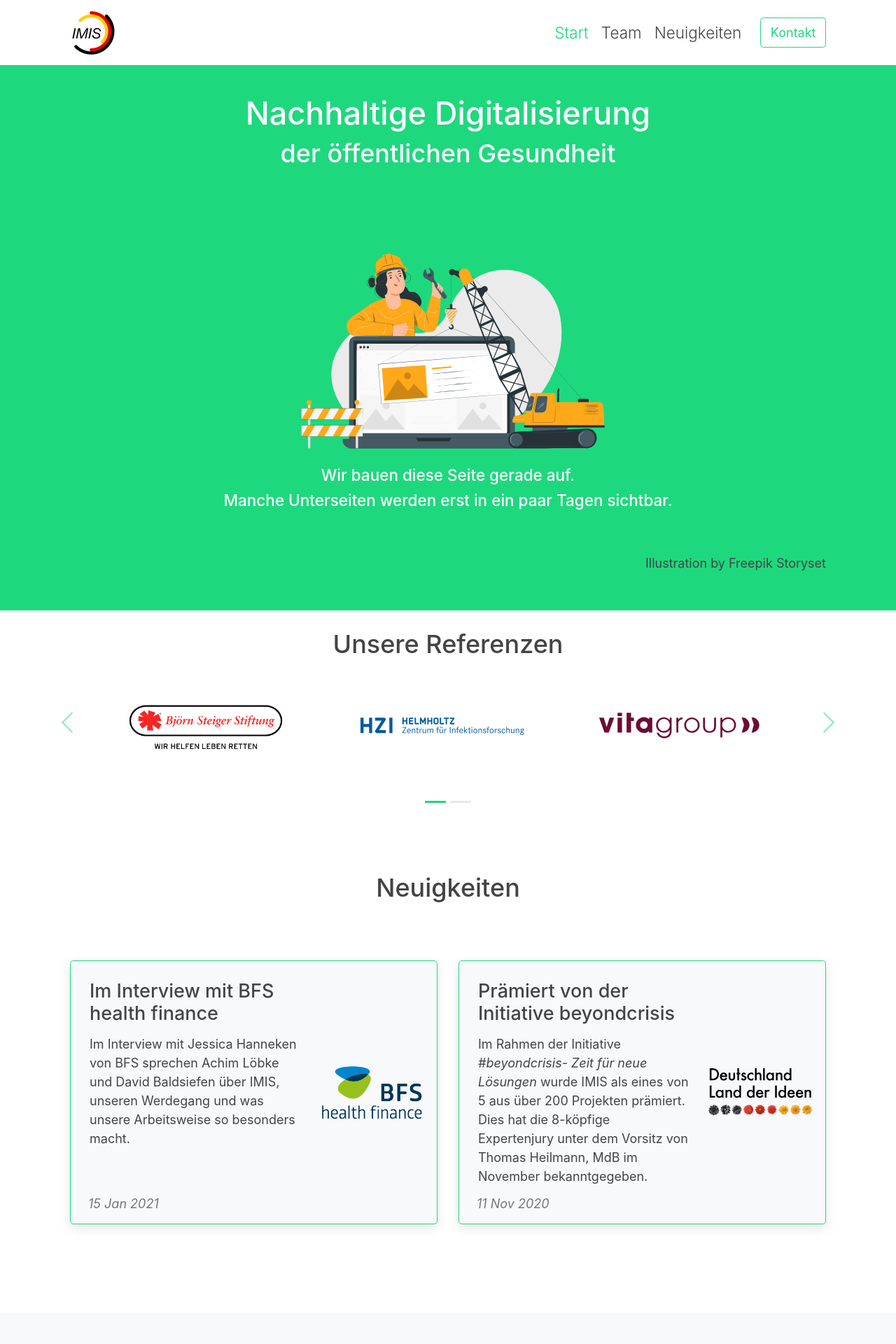
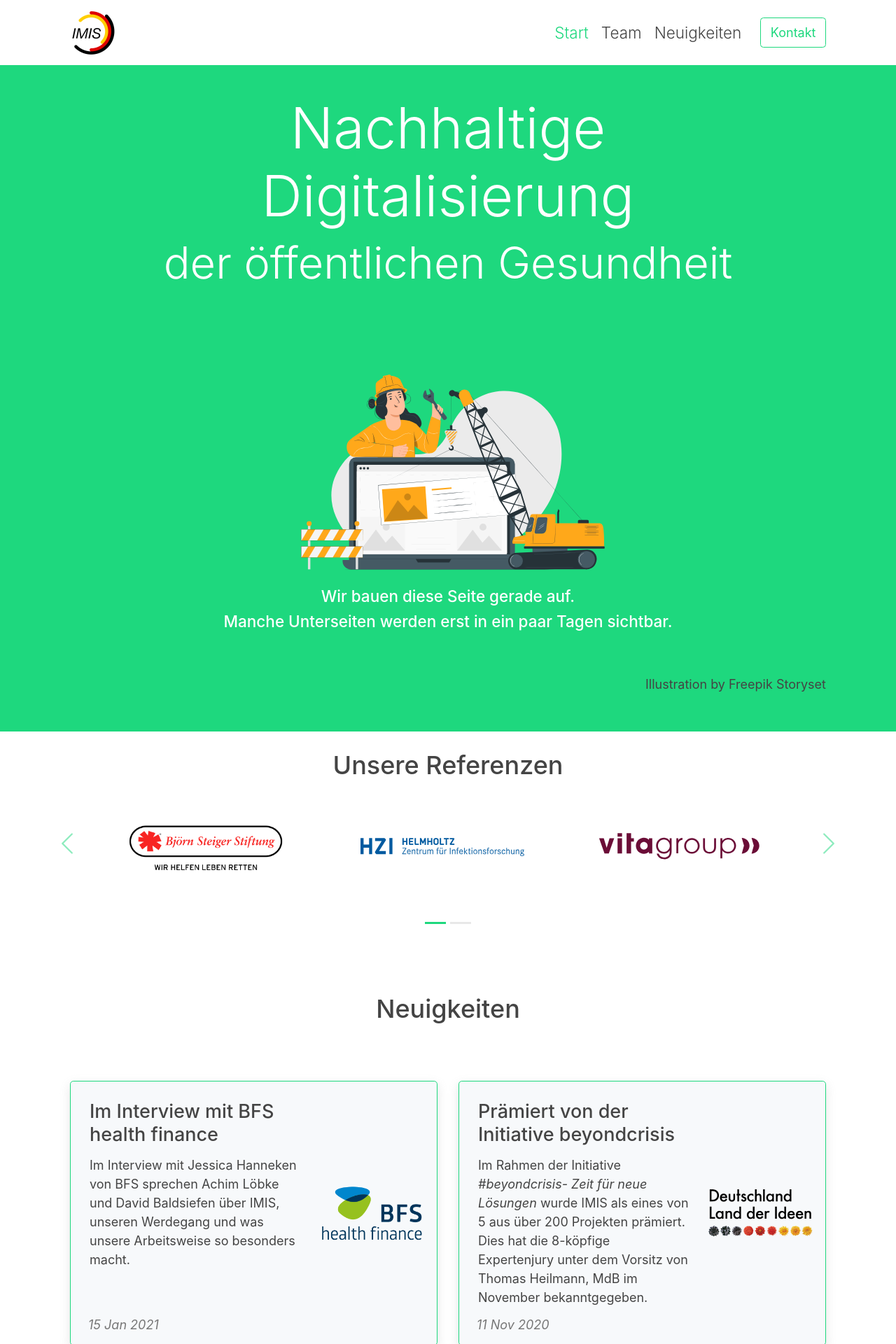
Before and after one commit to healthIMIS/healthIMIS-website, a Jekyll site: the page built from index.html, in a window 1280 px wide. Shown: the top 1920 px of the page at 70% size. Built offline with Jekyll 4.4.1, drawn with Linux system fonts in a browser that asks for light colours; nearby versions of some CDN libraries; some of the changed text lies outside the part shown.

Commit message:
re-add display font, hide faq section and team members (missing content)

```diff
--- a/_includes/index_eyecatcher.html
+++ b/_includes/index_eyecatcher.html
@@ -3,8 +3,8 @@
         <div class="col">
             <div class="row text-center">
                 <div class="col">
-                    <h1>{{ site.data.index.eyecatcher.title1 }}</h1>
-                    <h2>{{ site.data.index.eyecatcher.title2 }}</h2>
+                    <h1 class="display-3">{{ site.data.index.eyecatcher.title1 }}</h1>
+                    <h1 class="display-4">{{ site.data.index.eyecatcher.title2 }}</h1>
                 </div>
             </div>
         </div>
--- a/_includes/navigation.html
+++ b/_includes/navigation.html
@@ -1,6 +1,6 @@
 <header class="navigation pb-5 pt-4" data-block-type="headers" data-id="1">
     <nav class="navbar navbar-expand-md py-2 fixed-top custom-container">
-        <a class="navbar-brand" href="{{ site.data.navigation.logo.location | relative_url }}">
+        <a class="navbar-brand mr-0" href="{{ site.data.navigation.logo.location | relative_url }}">
             <img class="w-25" src="{{ site.data.navigation.logo.img_src | relative_url }}" alt="image">
         </a>
 
--- a/_layouts/team.html
+++ b/_layouts/team.html
@@ -18,5 +18,5 @@
             <p class="lead">{{ page.content }}</p>
         </div>
     </div>
-    {% include team_gallery.html %}
+    <!--{% include team_gallery.html %}-->
 </div>
--- a/index.html
+++ b/index.html
@@ -7,5 +7,5 @@
 {% include references_carousel.html %}
 <!--{% include services_cards.html %}-->
 {% include news_cards.html %}
-{% include faq_accordion.html %}
+<!--{% include faq_accordion.html %}-->
 {% include contact_bar.html %}
```
